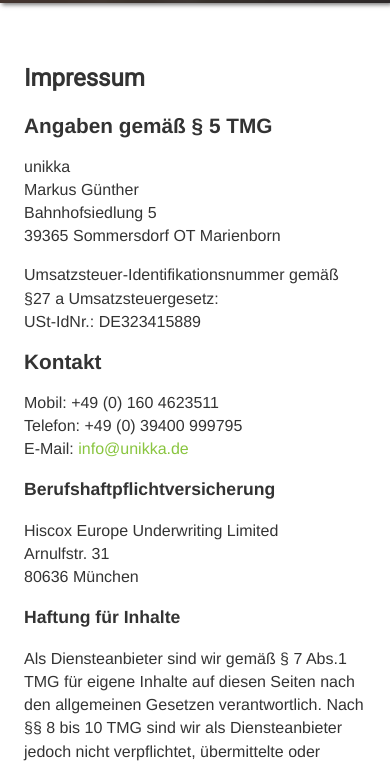
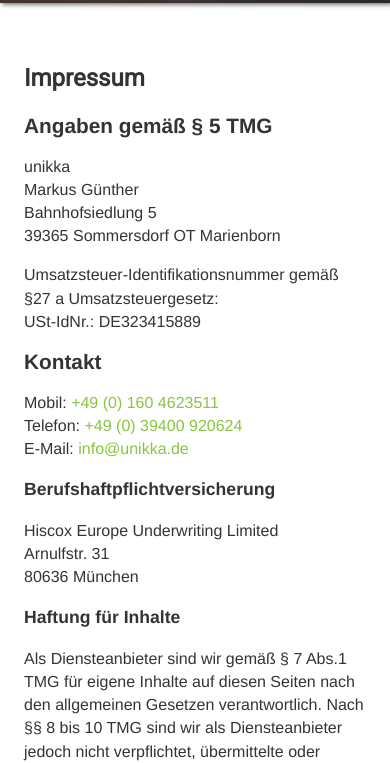
Before and after one commit to Unikka/unikka.de, a Gatsby site: page /impressum in a window 390 px wide. Shown: the part 87-850 px from the top of the page. Built offline with nearby package versions, Linux system fonts and the light colour scheme; Gatsby itself is replaced by a stand-in of ours; a web font is replaced by a local one.

Commit message:
New: Add new phone number and link them

```diff
--- a/src/pages/impressum.js
+++ b/src/pages/impressum.js
@@ -24,8 +24,8 @@
 
       <h2>Kontakt</h2>
       <p itemType="http://schema.org/Person">
-        Mobil: <span itemProp="telephone">+49 (0) 160 4623511</span><br />
-        Telefon: <span itemProp="telephone">+49 (0) 39400 999795</span><br />
+        Mobil: <a href="tel:+491604623511"><span itemProp="telephone">+49 (0) 160 4623511</span></a><br />
+        Telefon: <a href="tel:+4939400920624"><span itemProp="telephone">+49 (0) 39400 920624</span></a><br />
         E-Mail: <a href="mailto:info@unikka.de" itemProp="email">info@unikka.de</a>
       </p>
 
```
